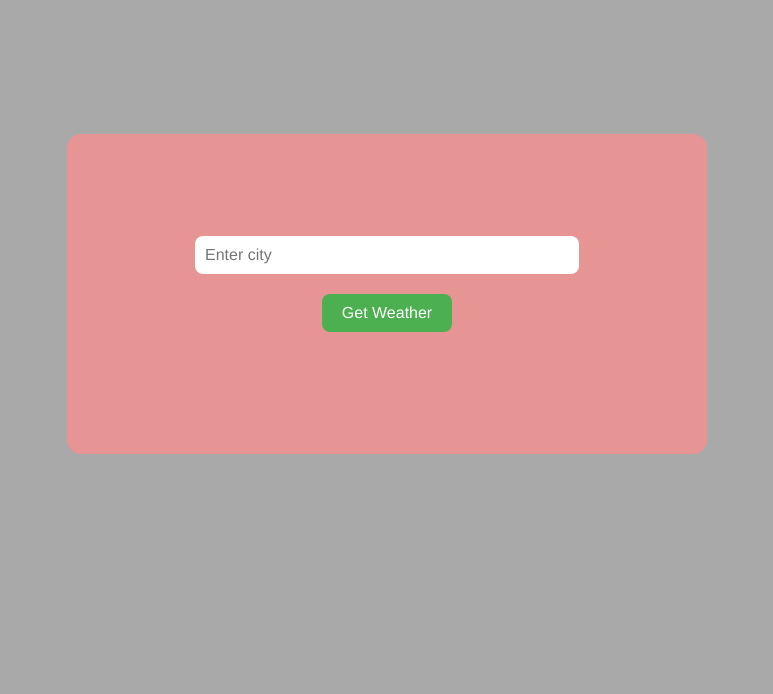
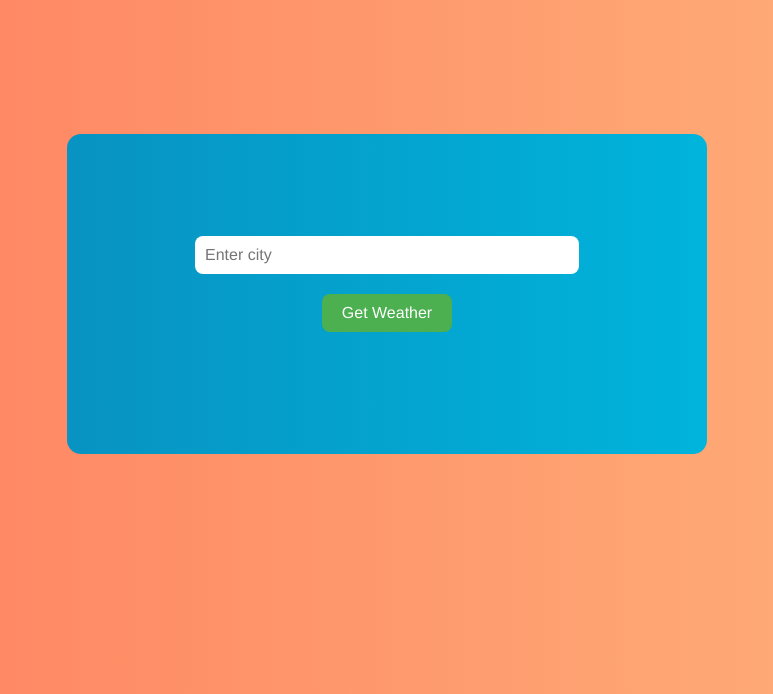
Before and after one commit to Kush-kodr2/WeatherCheck, a plain HTML site: page frontend/index.html in a window 1280 px wide. Shown: the part 106-800 px from the top of the page, without its empty margins (253-1026 px from the left). Drawn offline with Linux system fonts and the light colour scheme.

Commit message:
improve ui

```diff
--- a/backend/package.json
+++ b/backend/package.json
@@ -4,6 +4,7 @@
   "description": "",
   "main": "index.js",
   "scripts": {
+    "start": "node index.js",
     "test": "echo \"Error: no test specified\" && exit 1"
   },
   "keywords": [],
--- a/frontend/style.css
+++ b/frontend/style.css
@@ -12,7 +12,8 @@ body {
     display: flex;
     justify-content: center;
     align-items: center;
-    background-color:darkgray;
+    background: linear-gradient(to right, #ff7e5f, #feb47b);
+    /* to apply linear gradient background  */
 }
 header{
     position: absolute;
@@ -33,7 +34,7 @@ main {
     align-items: center;
     flex-direction: column;
     gap: 20px;
-    background: #e69494;
+    background: linear-gradient(to right, #0893c2, #00b4db);
     border-radius: 14px;
 }
 #weather_btn{
```
Also changed, not shown: README.md.
